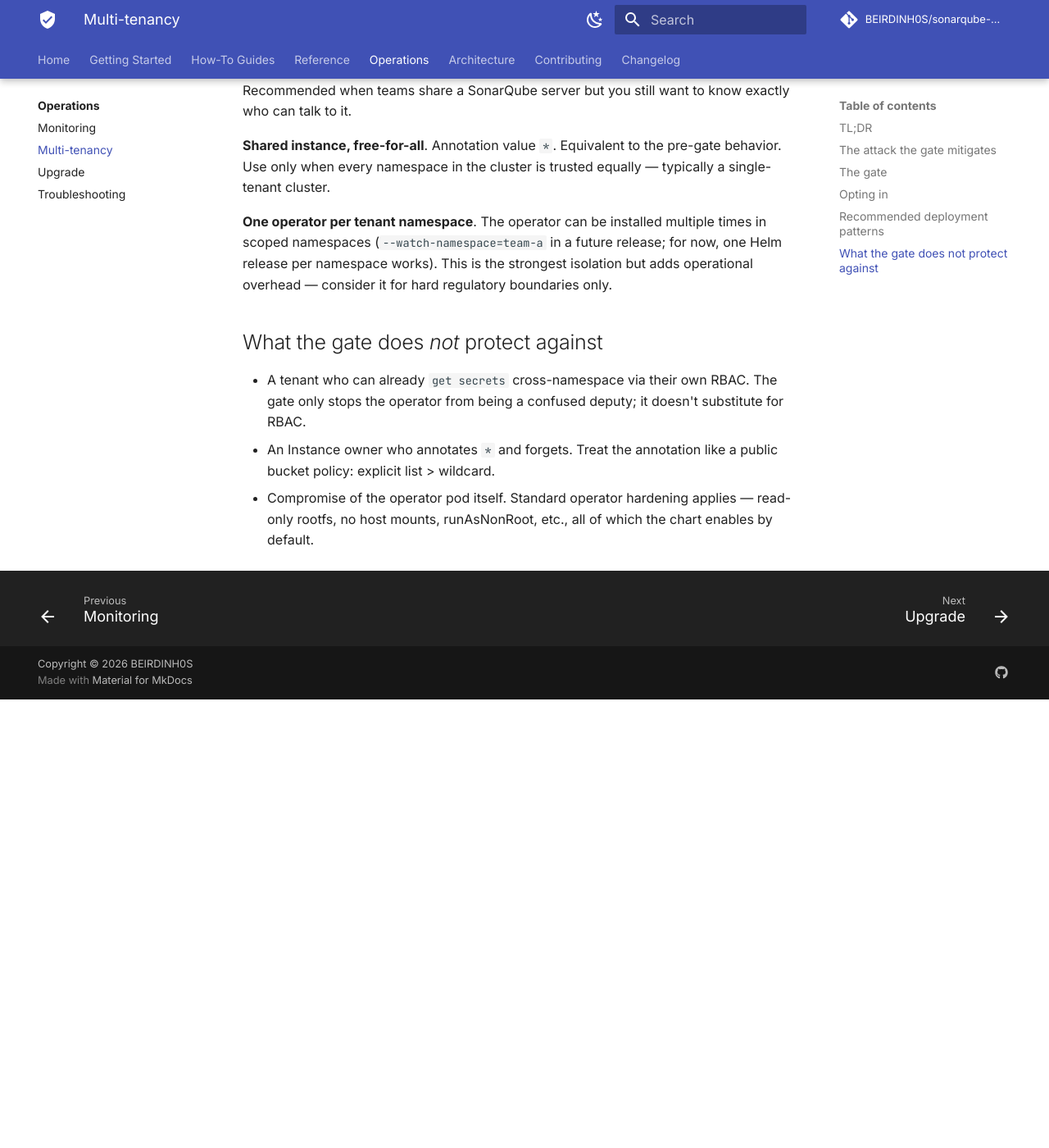
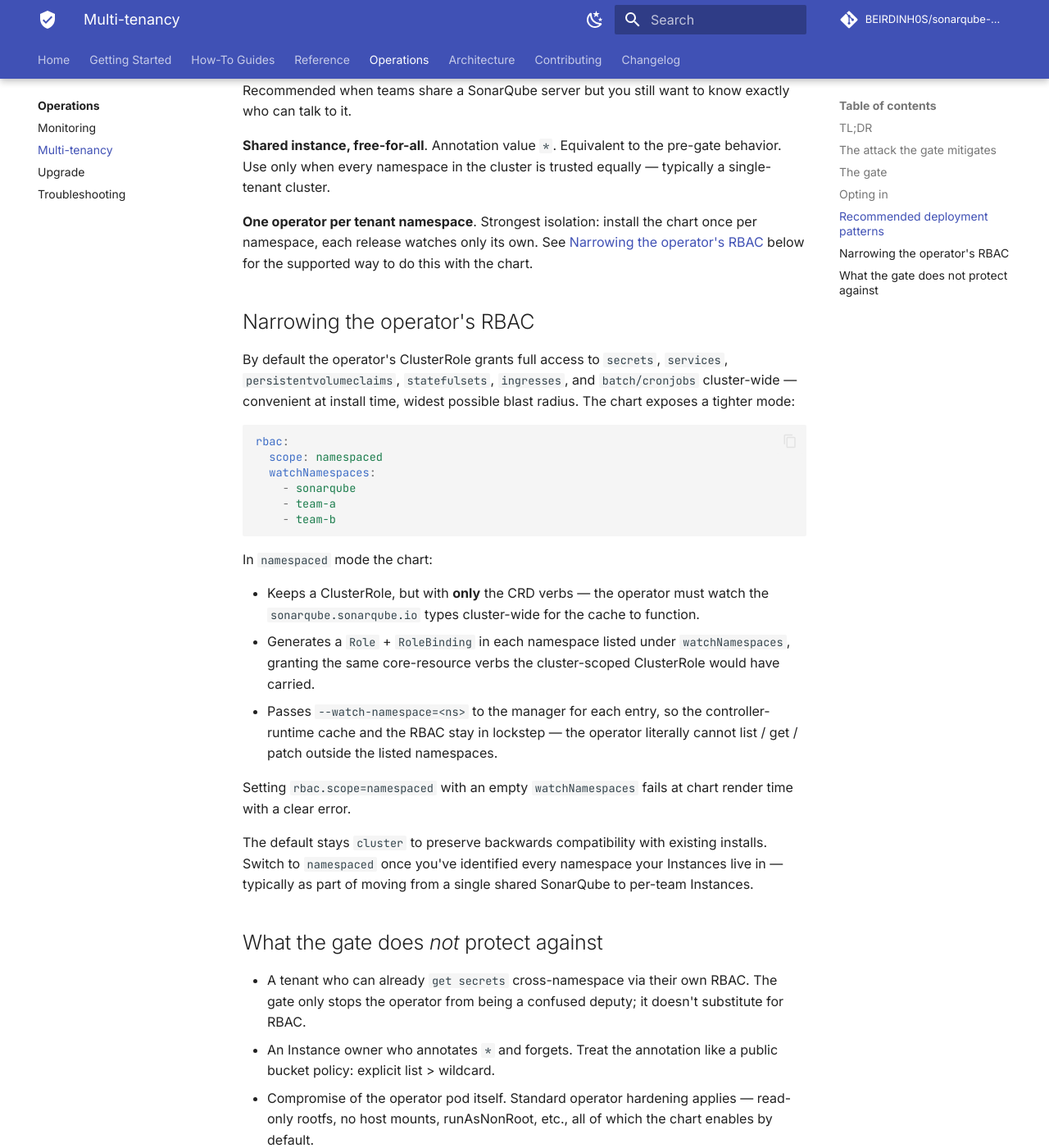
Before and after one commit to BEIRDINH0S/sonarqube-operator, an MkDocs documentation site: the page built from docs/operations/multi-tenancy.md, in a window 1280 px wide and 1400 px high, scrolled down 2087 px. Shown: the whole window at 82% size. Built offline with MkDocs 1.6.1 and Material for MkDocs 9.7.7, drawn with Linux system fonts in a browser that asks for light colours; comment, search, counter and statistics services are not loaded; before the commit the page ends 2940 px from its top, so only the background shows below that.

Commit message:
feat(rbac): namespaced mode that scopes the operator to a list of namespaces
Adds an opt-in tighter RBAC mode that keeps the cluster-wide watch on the
sonarqube.sonarqube.io CRDs (required) but moves every other verb
(secrets, services, PVCs, StatefulSets, Ingresses, CronJobs) into a
per-namespace Role + RoleBinding. The manager picks up a matching set
of --watch-namespace flags so its cache and its RBAC stay in lockstep.

  - cmd/main.go: --watch-namespace repeatable flag, wired to
    cache.Options.DefaultNamespaces. Empty preserves cluster-wide
    behaviour.
  - charts: rbac.scope (cluster|namespaced, default cluster) and
    rbac.watchNamespaces []. Setting namespaced with empty list fails
    at chart render time with a clear message.
  - docs/operations/multi-tenancy.md gains a "Narrowing the operator's
    RBAC" section explaining the two modes and when to flip.

Default stays cluster so no existing install breaks. Recommended for
production once every Instance namespace is known.

Closes #48.

````diff
--- a/docs/operations/multi-tenancy.md
+++ b/docs/operations/multi-tenancy.md
@@ -96,11 +96,47 @@ SonarQube server but you still want to know exactly who can talk to it.
 the pre-gate behavior. Use only when every namespace in the cluster is
 trusted equally — typically a single-tenant cluster.
 
-**One operator per tenant namespace**. The operator can be installed
-multiple times in scoped namespaces (`--watch-namespace=team-a` in a
-future release; for now, one Helm release per namespace works). This
-is the strongest isolation but adds operational overhead — consider it
-for hard regulatory boundaries only.
+**One operator per tenant namespace**. Strongest isolation: install the
+chart once per namespace, each release watches only its own. See
+[Narrowing the operator's RBAC](#narrowing-the-operators-rbac) below
+for the supported way to do this with the chart.
+
+## Narrowing the operator's RBAC
+
+By default the operator's ClusterRole grants full access to `secrets`,
+`services`, `persistentvolumeclaims`, `statefulsets`, `ingresses`, and
+`batch/cronjobs` cluster-wide — convenient at install time, widest
+possible blast radius. The chart exposes a tighter mode:
+
+```yaml
+rbac:
+  scope: namespaced
+  watchNamespaces:
+    - sonarqube
+    - team-a
+    - team-b
+```
+
+In `namespaced` mode the chart:
+
+- Keeps a ClusterRole, but with **only** the CRD verbs — the operator
+  must watch the `sonarqube.sonarqube.io` types cluster-wide for the
+  cache to function.
+- Generates a `Role` + `RoleBinding` in each namespace listed under
+  `watchNamespaces`, granting the same core-resource verbs the
+  cluster-scoped ClusterRole would have carried.
+- Passes `--watch-namespace=<ns>` to the manager for each entry, so
+  the controller-runtime cache and the RBAC stay in lockstep — the
+  operator literally cannot list / get / patch outside the listed
+  namespaces.
+
+Setting `rbac.scope=namespaced` with an empty `watchNamespaces` fails
+at chart render time with a clear error.
+
+The default stays `cluster` to preserve backwards compatibility with
+existing installs. Switch to `namespaced` once you've identified every
+namespace your Instances live in — typically as part of moving from a
+single shared SonarQube to per-team Instances.
 
 ## What the gate does *not* protect against
 
````
Also changed, not shown: 5 other files.
